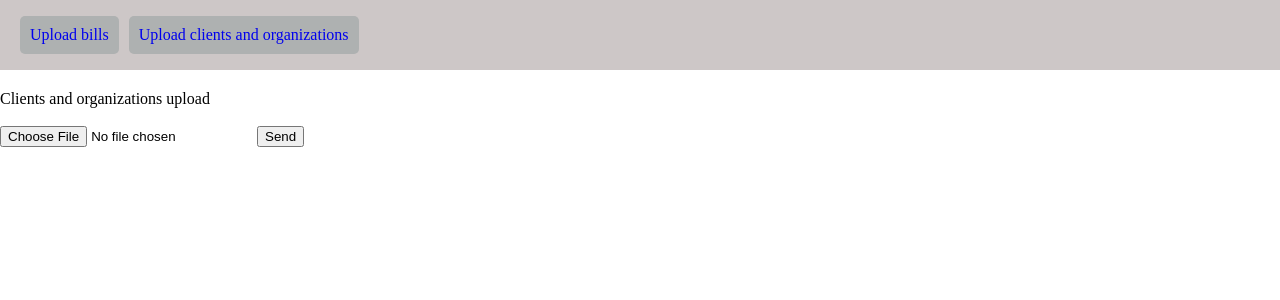
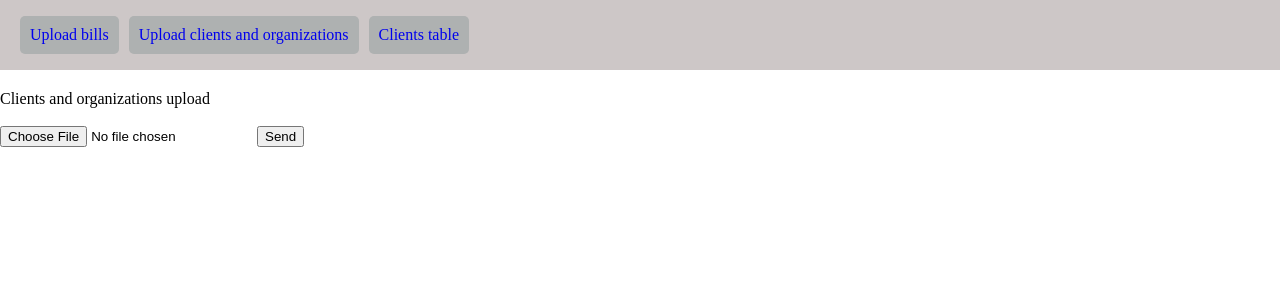
Before and after one commit to Crang25/django-testing-project, a Django app: page /common/api/clients-organizations/ in a window 1280 px wide. Shown: the top 300 px of the page. Run offline with Django 4.2, Linux system fonts and the light colour scheme; parts of the project's set-up code (start-up, migrations or seed data) failed here and were passed over.

Commit message:
add clients table page

```diff
--- a/user_organization/apps/common/api/urls.py
+++ b/user_organization/apps/common/api/urls.py
@@ -23,5 +23,9 @@ urlpatterns = [
         upload.BillsUpload.as_view(),
         name='bills_form'
     ),
-    path('get-clients-table/', client_data_api.get_clients_table),
+    path(
+        'get-clients-table/',
+        client_data_api.get_clients_table,
+        name='clients_table'
+    ),
 ]
--- a/user_organization/apps/common/templates/index.html
+++ b/user_organization/apps/common/templates/index.html
@@ -31,6 +31,10 @@
         header > .header-item > a {
             text-decoration: none;
         }
+
+        table.client-table {
+            width: 100%;
+        }
     </style>
 </head>
 <body>
@@ -45,6 +49,11 @@
                 Upload clients and organizations
             </a>
         </div>
+        <div class="header-item">
+            <a href="{% url 'clients_table' %}">
+                Clients table
+            </a>
+        </div>
     </header>
     {% block content %}
     {% endblock %}
```
Also changed, not shown: user_organization/apps/common/api/client_data_api.py (+6 -8 lines), user_organization/apps/common/templates/clients_table.html (added, +22 -0 lines).
